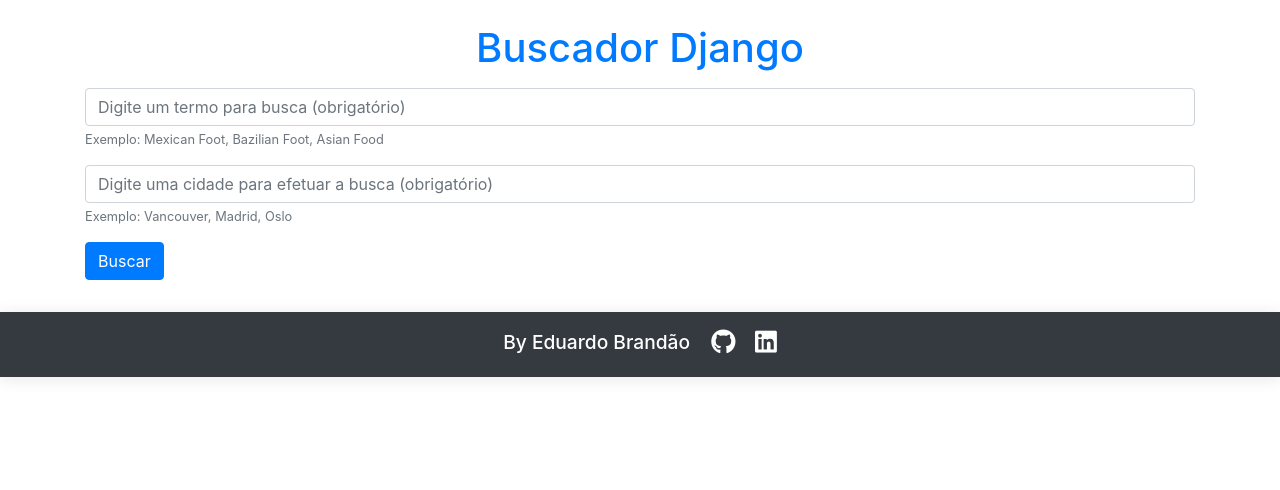
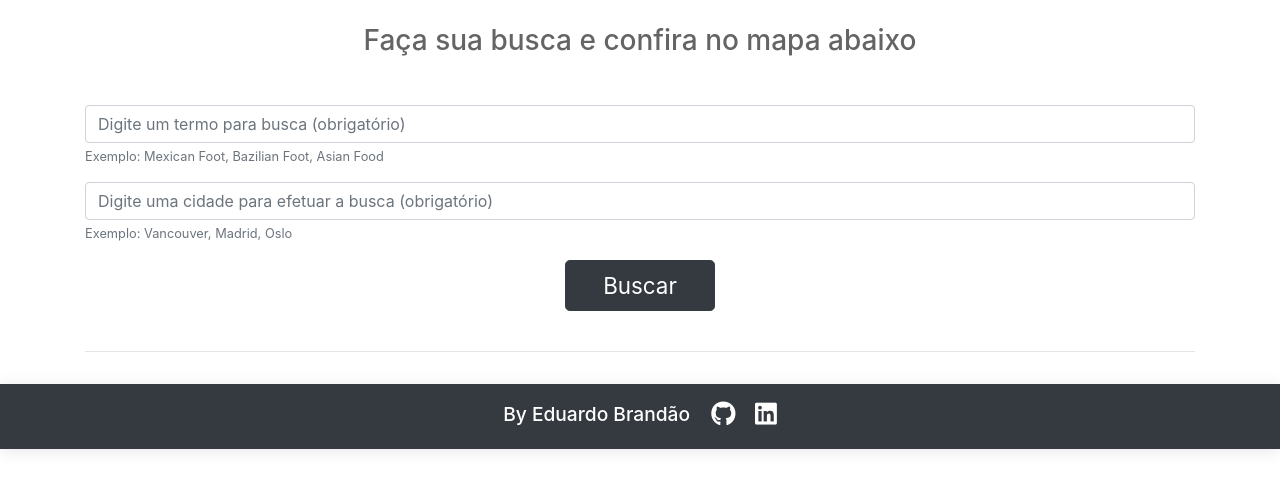
Before and after one commit to EduardoBran/App-Geolocalizacao-com-Django, a Django app: template core/templates/index.html in a window 1280 px wide. Shown: the part 58-548 px from the top of the page. Run offline with Django 4.2, Linux system fonts and the light colour scheme; the template is opened without the code that fills it, so the values that code supplies are empty; some libraries are stand-ins or nearby versions.

Commit message:
edit style layouts index e maps

```diff
--- a/core/templates/index.html
+++ b/core/templates/index.html
@@ -1,14 +1,20 @@
 {% extends 'base.html' %}
 
 {% block content %}
+
+<style>
+    h3 {
+        color: #646465;
+    }
+</style>
 
 <div class="row">
     <div class="col-sm-12 mt-4 mb-2">
         <form autocomplete="off" action="{% url 'index' %}">
             {% csrf_token %}
 
-            <div class="form-group text-center">
-                <h1><a href="{% url 'index' %}">Buscador Django</a></h1>
+            <div class="form-group text-center mb-5">
+                <h3>Faça sua busca e confira no mapa abaixo</h3>
                 {% comment %} <h4>[{{ city }} {% if country %} - {{ country }} {% endif %}]</h4> {% endcomment %}
             </div>
 
@@ -21,30 +27,37 @@
             </div>
 
             <div class="form-grup">
-                <input type="text" class="form-control mb-1" name="loc" placeholder="Digite uma cidade para efetuar a busca (obrigatório)" required>
+                <input type="text" class="form-control mb-1" name="loc"
+                    placeholder="Digite uma cidade para efetuar a busca (obrigatório)" required>
                 <small id="keyHelp" class="form-text text-muted mb-3">
                     Exemplo: Vancouver, Madrid, Oslo
                 </small>
             </div>
 
-            <button type="submit" class="btn btn-primary mb-4">Buscar</button>
+            <div class="text-center">
+                <button type="submit" class="btn btn-dark btn-lg mb-3"
+                    style="width: 150px; font-size: 1.4rem;">Buscar</button>
+            </div>
+
+            <hr class="mt-4 mb-4">
 
             {% if 'error' in items %}
             <h1 class="text-center mb-2">Nenhum estabelecimento encontrado em {{ city }}</h1>
 
-            {% elif busca and items.businesses|length < 1 %}
-                <h1 class="text-center mb-2">Nada encontrado sobre o termo buscado</h1>
+            {% elif busca and items.businesses|length < 1 %} <h3 class="text-center mb-2">Nada encontrado sobre o
+                termo buscado
+                </h3>
 
                 {% elif city and items %}
-                <h1 class="mb-2">Resultado da busca</h1>
+                <h3 class="text-center mb-2">Resultado da busca</h3>
 
-                <h5 class="mb-4">{{ termo }} - {{ city }}</h5>
+                <p class="text-center mb-4 lead">{{ termo }} - {{ city }}</p>
 
                 {% for biz in items.businesses %}
                 <span class="text-info" id='city{{forloop.counter}}'>
-                        {{ biz.name}}, {{ city }}
+                    {{ biz.name}}, {{ city }} &nbsp;&nbsp;|&nbsp;&nbsp;
                 </span>
-                    <br />
+
                 {% endfor %}
 
                 {% endif %}
--- a/core/templates/maps.html
+++ b/core/templates/maps.html
@@ -1,5 +1,5 @@
 <div class="col-sm-12 mt-4 mb-5">
-    <h2 class="text-primary mb-3 text-center">Localidades</h2>
+
 
     <div id="mapDiv" class="gmap"></div>
 </div>
```
Lines whose indentation alone changed are shown as unchanged.
